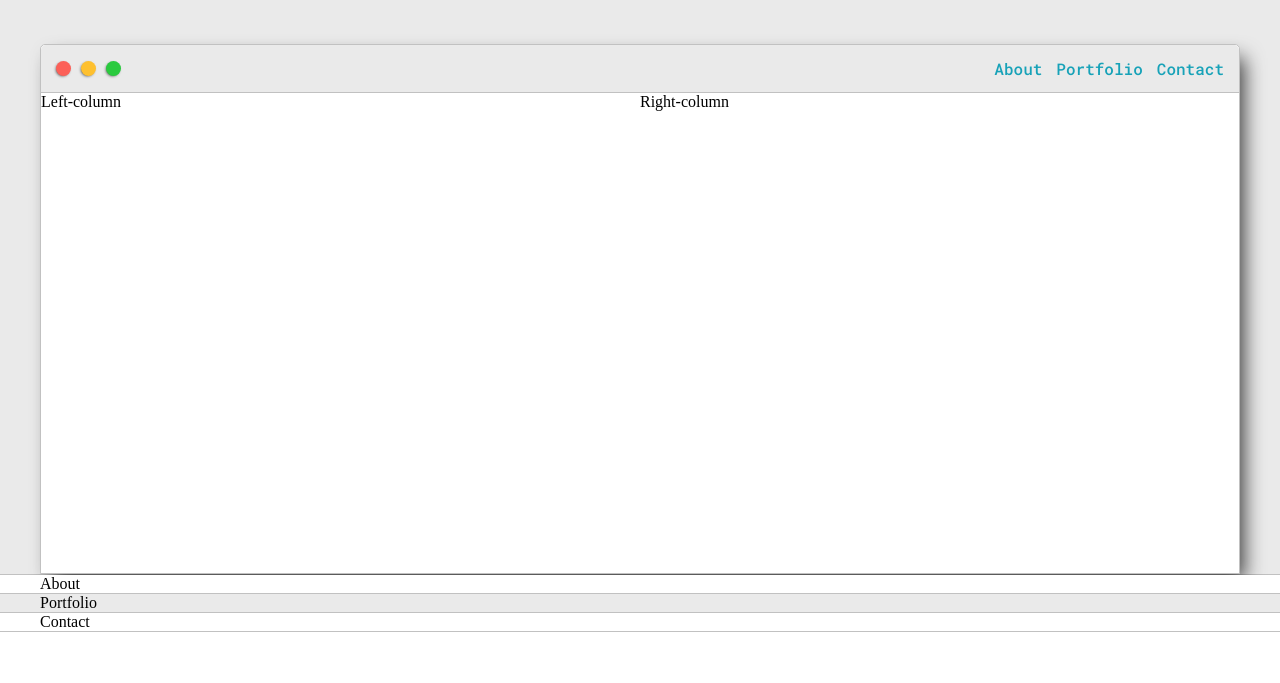
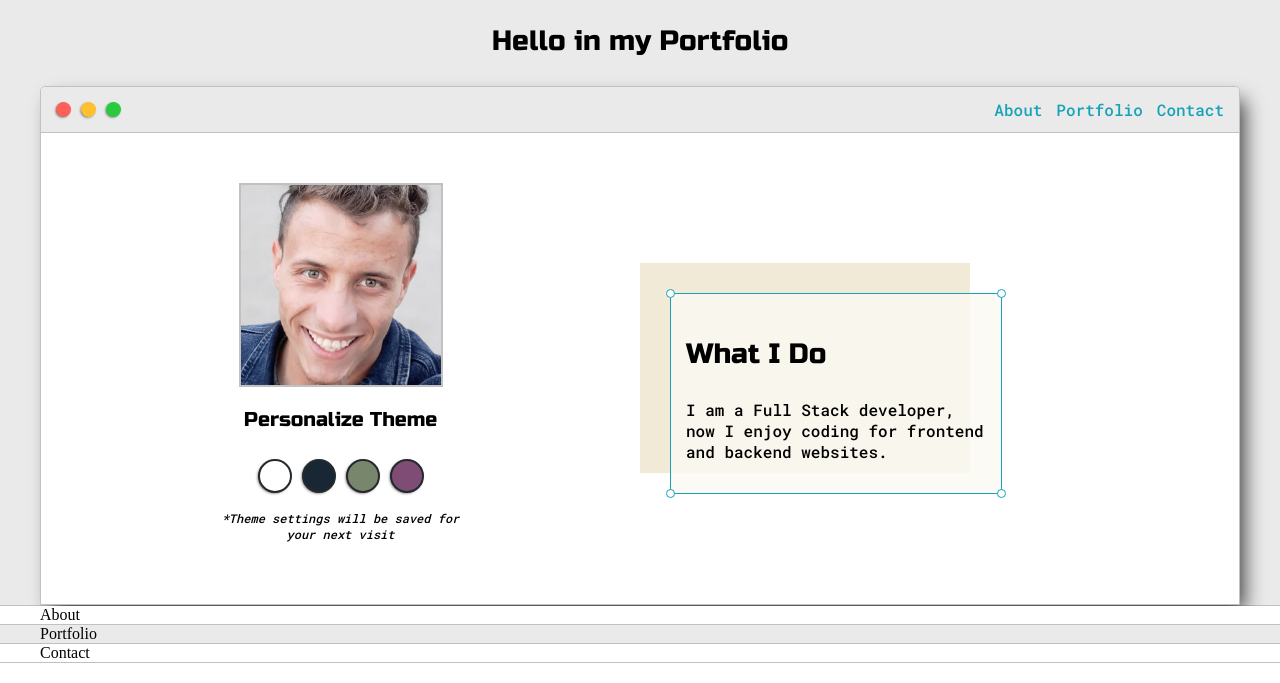
Before and after one commit to AissamYekhlef/MyPortfolio-test, a plain HTML site: page index.html in a window 1280 px wide. Shown: the part 117-800 px from the top of the page. Drawn offline with Linux system fonts and the light colour scheme.

Commit message:
complete Intro Section.

```diff
--- a/default.css
+++ b/default.css
@@ -7,6 +7,11 @@
 
     --mainText: black;
     --secondaryText:#4b5156;
+
+    --themeDotBorder:#24292e;
+
+    --previewBg: rgb(251, 249, 243, 0.8);
+    --previewShadaow: #f0ead6;
 }
 
 html, body{
@@ -60,7 +65,7 @@ h6{ font-size: 16px;}
 .greeting-wrapper{
     display: grid;
     min-height: 10em;
-    justify-content: center;
+    text-align: center;
     align-content: center;
 }
 
@@ -76,7 +81,7 @@ h6{ font-size: 16px;}
 
     display: grid;
     grid-template-columns: 1fr 1fr;
-    grid-template-rows: 3em 30em;
+    /* grid-template-rows: 3em 30em; */
     grid-template-areas:
         'nav-wrapper nav-wrapper'
         'left-column right-column'
@@ -96,7 +101,6 @@ h6{ font-size: 16px;}
 .dots-wrapper{
     display: flex;
     padding: 10px;
-
 }
 
 #dot-1{
@@ -132,9 +136,114 @@ h6{ font-size: 16px;}
 
 .left-column{
     grid-area: left-column;
+    padding-top: 50px;
+    padding-bottom: 50px;
 }
 .right-column{
     grid-area: right-column;
+    display: grid;
+    align-content: center;
+
+    padding-top: 50px;
+    padding-bottom: 50px;
+}
+
+#profile_pic{
+    display: block;
+    margin: 0 auto;
+
+    height: 200px;
+    width: 200px;
+    object-fit: cover;
+    border: 2px solid var(--borderColor);
+}
+
+.theme-dot{
+    height: 30px;
+    width: 30px;
+    border-radius: 50%;
+    background-color: black;
+    margin: 5px;
+    border: 2px solid var(--themeDotBorder);
+
+    -webkit-box-shadow: -1px 1px 3px -1px rgba(0,0,0,0.75);
+    -moz-box-shadow: -1px 1px 3px -1px rgba(0,0,0,0.75);
+    box-shadow: -1px 1px 3px -1px rgba(0,0,0,0.75);
+}
+.theme-dot:hover{
+    border-width: 4px;
+}
+
+#light-mode{
+    background-color: #fff;
+}
+#blue-mode{
+    background-color: #192734;
+}
+#green-mode{
+    background-color: #78866b;
+}
+#purple-mode{
+    background-color: #7e4c74;
+}
+
+
+#theme-options-wrapper{
+    display: flex;
+    justify-content: center;
+}
+
+#settings-note{
+    font-size: 12px;
+    font-style: italic;
+    text-align: center;
+}
+
+#preview-shadow{
+    background-color: var(--previewShadaow);
+    width: 300px;
+    height: 180px;
+    padding-left: 30px;
+    padding-top: 30px;
+}
+
+#preview{
+    width: 300px;
+    border: 1.5px solid #17a2b8;
+    background-color: var(--previewBg);
+    padding: 15px;
+
+    position: relative;
+
+}
+
+.corner{
+    width: 7px;
+    height: 7px;
+    border-radius: 50%;
+    border: 1.5px solid #17a2b8;
+    background-color: #fff;
+    position: absolute;
+}
+
+#corner-tl{
+    top: -5px;
+    left: -5px;
+}
+
+#corner-tr{
+    top: -5px;
+    right: -5px;
+}
+
+#corner-br{
+    bottom: -5px;
+    right: -5px;
+}
+
+#corner-bl{
+    bottom: -5px;
+    left: -5px;
 }
 
 @media screen and (max-width: 1200px){
@@ -143,3 +252,20 @@ h6{ font-size: 16px;}
         margin: 0 auto;
     }
 }
+
+@media screen and (max-width: 800px){
+
+    .intro-wrapper{
+        display: grid;
+        grid-template-columns: 1fr;
+        grid-template-areas:
+            'nav-wrapper'
+            'left-column'
+            'right-column'
+        ;
+    }
+
+    .right-column{
+        justify-content: center;
+    }
+}
--- a/index.html
+++ b/index.html
@@ -14,6 +14,7 @@
         <div class="main-container">
             <div class="greeting-wrapper">
                 <h1>Hi, I'm Aissam Yekhlef</h1>
+                <h3 style="margin-top: -20px;">Hello in my Portfolio </h3>
             </div>
 
             <div class="intro-wrapper">
@@ -32,11 +33,34 @@
                 </div>
 
                 <div class="left-column">
-                    Left-column
+                    <img id="profile_pic" src="images/issam.jpg" alt="issam pic">
+                    <h5 style="text-align:center; line-height:0;">Personalize Theme</h5>
+
+                    <div id="theme-options-wrapper">
+                        <div id="light-mode" class="theme-dot">  </div>
+                        <div id="blue-mode" class="theme-dot">  </div>
+                        <div id="green-mode" class="theme-dot">  </div>
+                        <div id="purple-mode" class="theme-dot">  </div>
+
+                    </div>
+
+                    <p id="settings-note">*Theme settings will be saved for <br> your next visit</p>
+
                 </div>
 
                 <div class="right-column">
-                    Right-column
+                    <div id="preview-shadow">
+                        <div id="preview">
+                            <div id="corner-tl" class="corner"></div>
+                            <div id="corner-tr" class="corner"></div>
+                            <h3>What I Do</h3>
+                            <p>I am a Full Stack developer,
+                                now I enjoy coding for frontend and backend websites.
+                            </p>
+                            <div id="corner-br" class="corner"></div>
+                            <div id="corner-bl" class="corner"></div>
+                        </div>
+                    </div>
                 </div>
 
             </div>
```
Also changed, not shown: images/issam.jpg (added), images/issam2.jpg (added).
